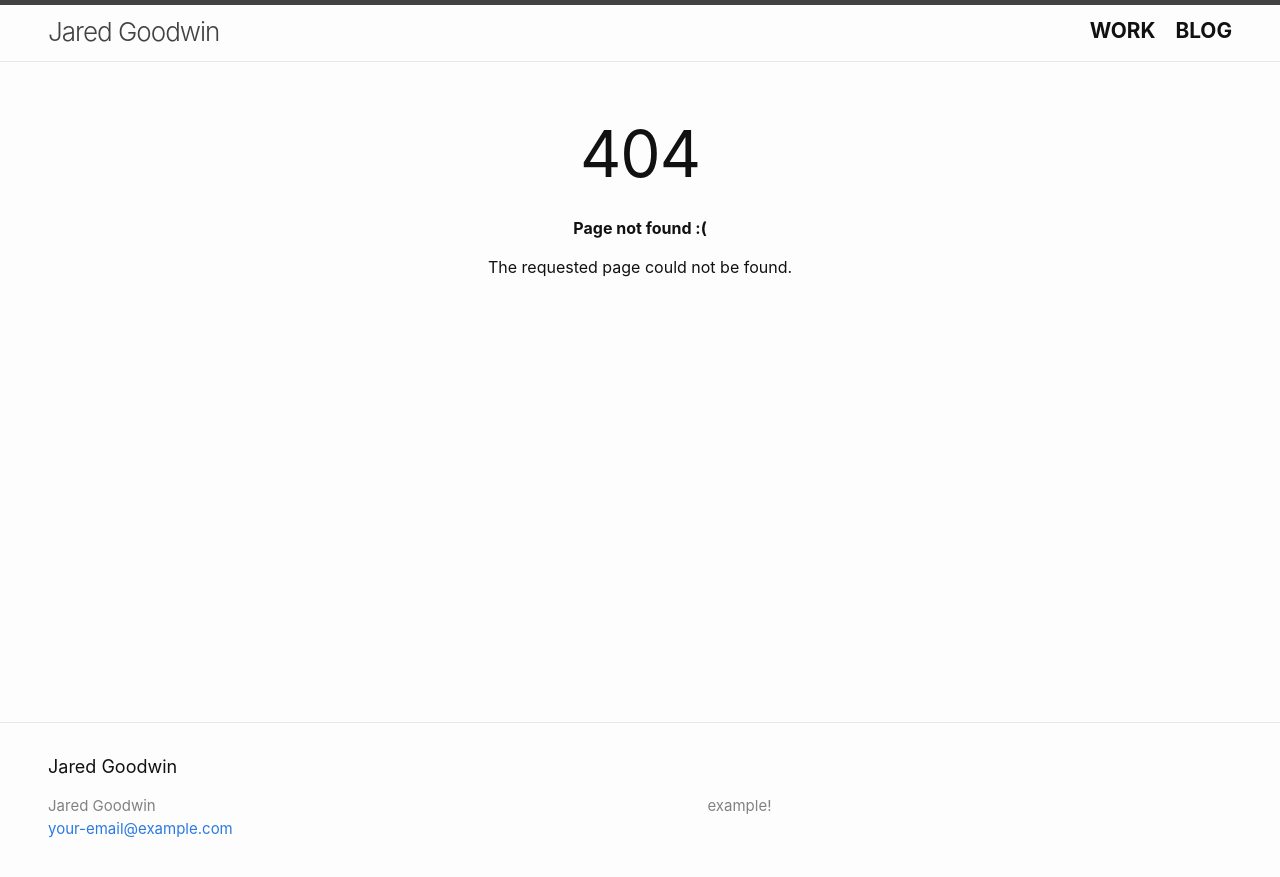
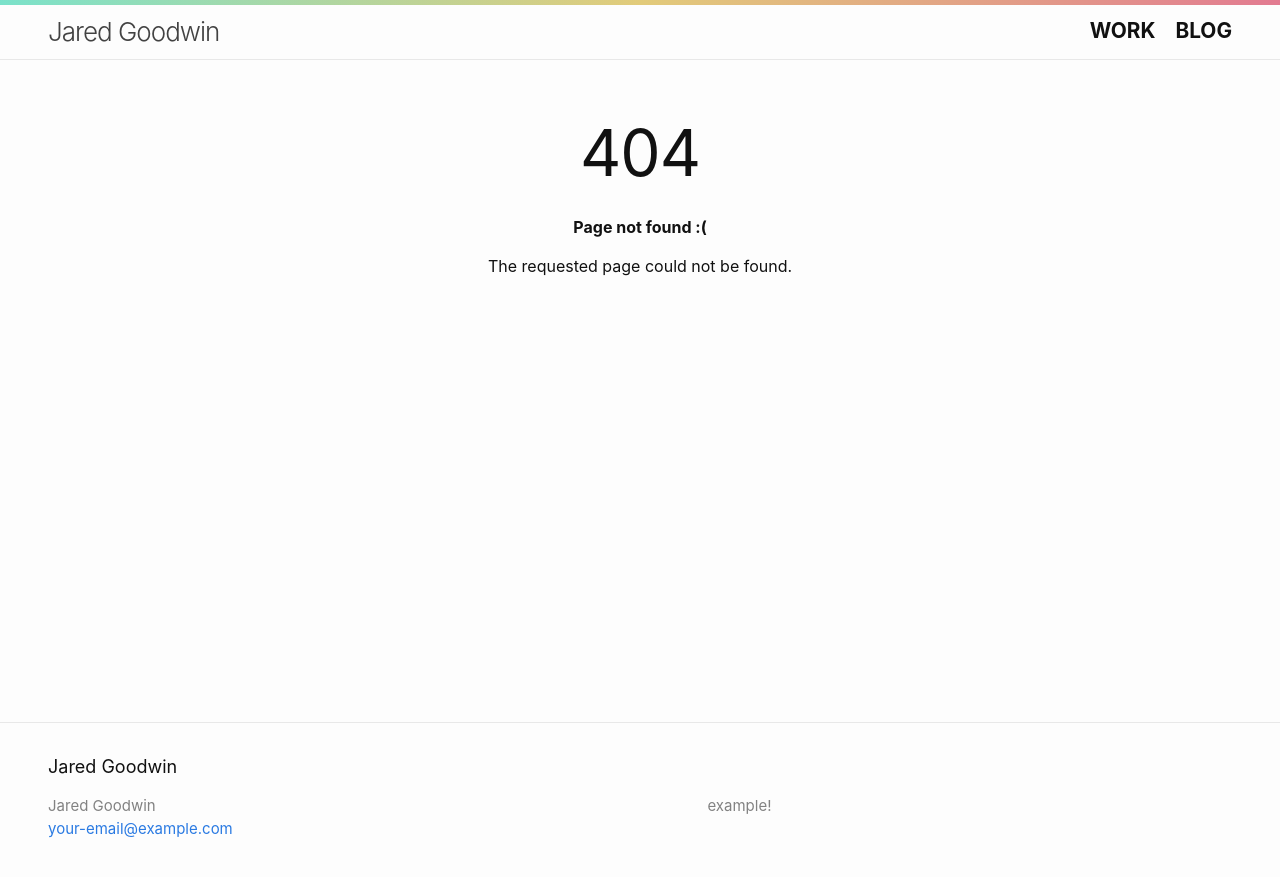
Before and after one commit to goodwin72/jaredrgoodwin.com, a Jekyll site: the page built from 404.html, in a window 1280 px wide. Shown: the top 877 px of the page. Built offline with Jekyll 4.4.1, drawn with Linux system fonts in a browser that asks for light colours.

Commit message:
Navbar now uses color gradient top border, bottom border replicated with ':after' pseudo-class

```diff
--- a/_sass/minima/_layout.scss
+++ b/_sass/minima/_layout.scss
@@ -2,12 +2,22 @@
  * Site header
  */
 .site-header {
-  border-top: 5px solid $grey-color-dark;
-  border-bottom: 1px solid $grey-color-light;
-  min-height: 30px * 1.865;
+    border-top: 5px solid $grey-color-dark;
+    border-image: linear-gradient(to right, #7ae2cb 0%, #e2cb7a 50%, #e27a91 100%) 5;
+    //border-image: linear-gradient(to right, #7ae2cb 0%, #7ae2cb 33%, #e2cb7a 33%, #e2cb7a 66%, #e27a91 66%, #e27a91 100%) 5;
+    //border-bottom: 1px solid $grey-color-light;
+    min-height: 30px * 1.865;
 
-  // Positioning context for the mobile navigation icon
-  position: relative;
+    // Positioning context for the mobile navigation icon
+    position: relative;
+}
+
+.site-header:after{
+    content: "";
+    display: block;
+    width: 100%;
+    border-top: 1px solid $grey-color-light;
+
 }
 
 .site-title {
@@ -297,6 +307,7 @@
 .site-header--home {
     @extend .site-header;
     position: absolute;
+    border-image: none;
     border-top-width: inherit;
     border-top-color: transparent;
     border-bottom-width: inherit;
@@ -304,6 +315,10 @@
     width: 100%;
     z-index: 9999;
     margin-bottom: -$spacing-unit;
+}
+
+.site-header--home:after{
+    border-top-color: transparent;
 }
 
 .home-styled-text{
```
